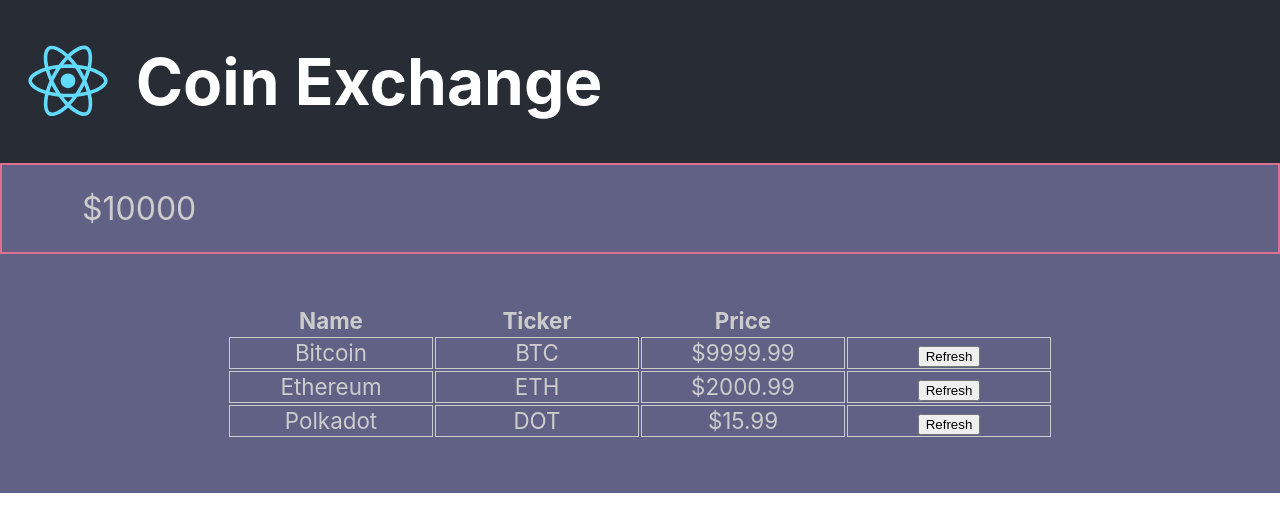
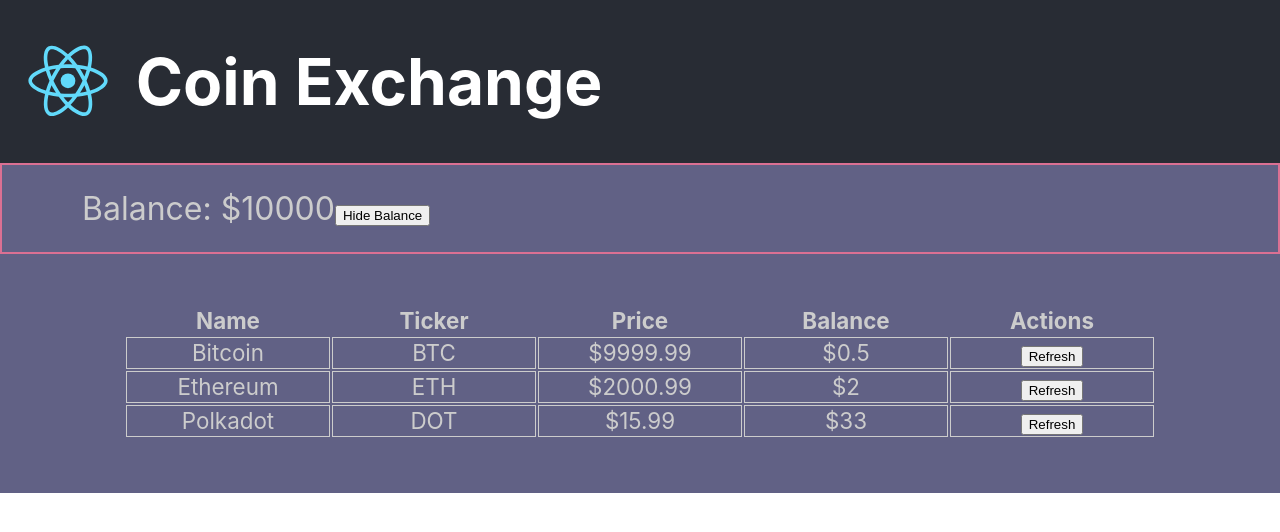
Before and after one commit to R0cki99/WebSite-CoinExchange, a React (Create React App) app: page / in a window 1280 px wide. Shown: the top 532 px of the page. Built offline with nearby package versions, Linux system fonts and the light colour scheme.

Commit message:
Hide balance button added

```diff
--- a/src/App.js
+++ b/src/App.js
@@ -19,25 +19,30 @@ class App extends React.Component {
     super(props);
     this.state = {
       balance: 10000,
+      showBalance: true,
       coinData: [
         {
           name: 'Bitcoin',
           ticker: 'BTC',
+          balance: 0.5,
           price: 9999.99
         },
         {
           name: 'Ethereum',
           ticker: 'ETH',
+          balance: 2,
           price: 2000.99
         },
         {
           name: 'Polkadot',
           ticker: 'DOT',
+          balance: 33,
           price: 15.99
         }
       ]
     }
       this.handleRefresh=this.handleRefresh.bind(this);
+      this.handleBalanceVisibilityChange=this.handleBalanceVisibilityChange.bind(this);
   }
 //de fiecare data cand facem render la o lista trebuie sa adaugam "un key"
 
@@ -58,14 +63,24 @@ class App extends React.Component {
 
       this.setState({ coinData: newCoinData }); //nepunand si balance-ul, acesta va ramane intact. Doar coin data se schimba
   }
-
-
+  handleBalanceVisibilityChange(){
+    this.setState( function(oldState) {
+        return {
+          ...oldState,
+          showBalance: !oldState.showBalance
+        }
+    })
+  }
   render(){
     return (
         <DIVV>
           <Header />
-          <AccountBalance amount={this.state.balance} />
-          <CoinList coinData={this.state.coinData} handleRefresh={this.handleRefresh} />
+          <AccountBalance amount={this.state.balance} showBalance={this.state.showBalance} handleBalanceVisibilityChange={this.handleBalanceVisibilityChange} />
+          <CoinList
+          coinData={this.state.coinData}
+          showBalance={this.state.showBalance}
+          handleRefresh={this.handleRefresh}
+          />
         </DIVV>
       );
   }
--- a/src/Components/AccountBalance/AccountBalance.jsx
+++ b/src/Components/AccountBalance/AccountBalance.jsx
@@ -2,6 +2,8 @@
 import React, { Component } from 'react';
 import PropTypes from 'prop-types';
 import styled from 'styled-components';
+
+
 
 const Section = styled.section`
   font-size: 2rem;
@@ -10,11 +12,51 @@ const Section = styled.section`
   padding: 1.5rem 0 1.5rem 5rem;
 `;
 
+
 export default class AccountBalance extends Component {
+/*
+  constructor(props){
+    super(props);
+       this.handleBalance=this.handleBalance.bind(this);
+
+  }
+*/
+ /*
+  handleBalance(event) {
+      event.preventDefault();
+
+      //this.props.handleBalanceApp(this.props.showBalance);
+
+      if(this.props.showBalance===true){
+        this.setState( { showBalance: false} );
+      }else{
+        this.setState( { showBalance: false} );
+      }
+      console.log(this.props.showBalance);
+   /*
+      var x = document.getElementById("d");
+      if(this.props.showBalance === true){
+           x.style.display = "none";
+           this.props.showBalance = false;
+      }else{
+        x.style.display = "block";
+        this.props.showBalance = true;
+      }
+
+
+  }*/
+
   render() {
+
+    const buttonText = this.props.showBalance ? 'Hide Balance' : 'Show Balance';
+    let content = null;
+    if( this.props.showBalance ){
+        content = <>Balance: ${this.props.amount}</>;
+    }
     return (
         <Section>
-            ${this.props.amount}
+           {content}
+           <button onClick={this.props.handleBalanceVisibilityChange}>{buttonText}</button>
         </Section>
     );
   }
--- a/src/Components/Coin/Coin.jsx
+++ b/src/Components/Coin/Coin.jsx
@@ -58,6 +58,7 @@ export default class Coin extends Component {
                 <Td>{this.props.name}</Td>
                 <Td>{this.props.ticker}</Td>
                 <Td>${this.props.price}</Td>
+                {this.props.showBalance ? <Td>${this.props.balance}</Td> : null}
                 <Td>
                   <form action="#" method="POST">
                     <button onClick={this.handleClick}>Refresh</button>
--- a/src/Components/CoinList/CoinList.jsx
+++ b/src/Components/CoinList/CoinList.jsx
@@ -18,17 +18,21 @@ export default class CoinList extends Component {
                 <th>Name</th>
                 <th>Ticker</th>
                 <th>Price</th>
+                {this.props.showBalance ? <th>Balance</th> : null}
+                <th>Actions</th>
               </tr>
             </thead>
             <tbody>
               {
                 //this.state.coinData.map( x => <Coin key= {x.ticker} name =  {x.name} ticker = {x.ticker} price = {x.price}
                 ///>)     //metoda de mai jos se numeste: Destructuring
-                  this.props.coinData.map( ({name, ticker, price}) =>
+                  this.props.coinData.map( ({name, ticker, price, balance, showBalance}) =>
                   <Coin key= {ticker}
                         handleRefresh={this.props.handleRefresh}
                         name =  {name}
                         ticker = {ticker}
+                        showBalance ={this.props.showBalance}
+                        balance = {balance}
                         price = {price}
                  />)
                 // this.state.coinData.map( value => <Coin key= {value.ticker} {...value} />)
```
